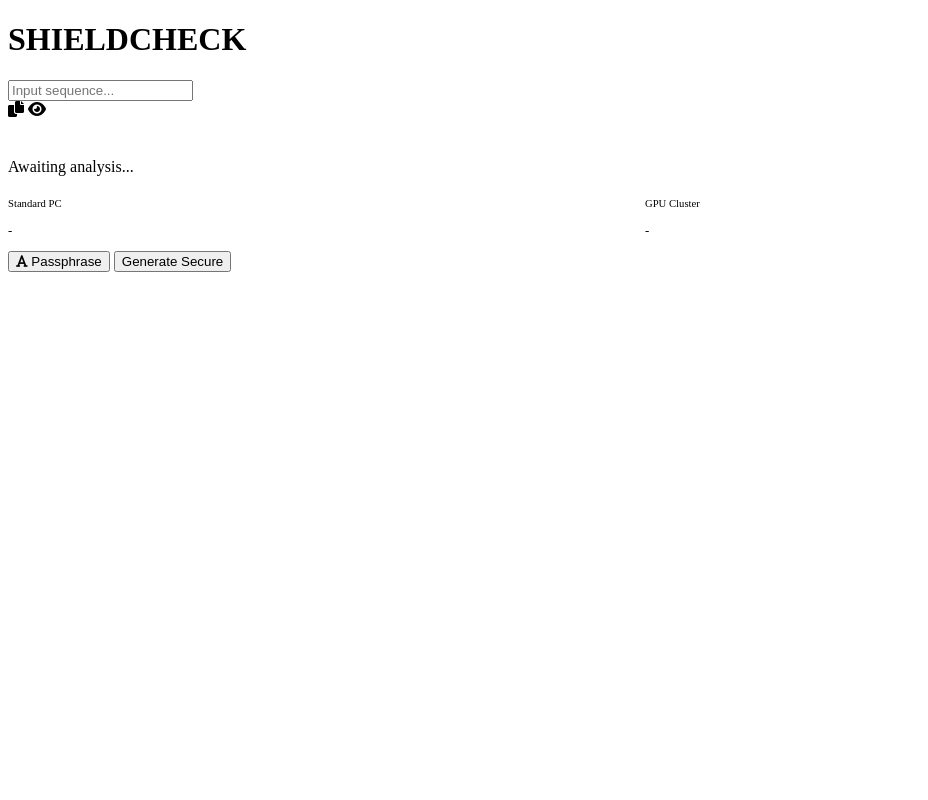
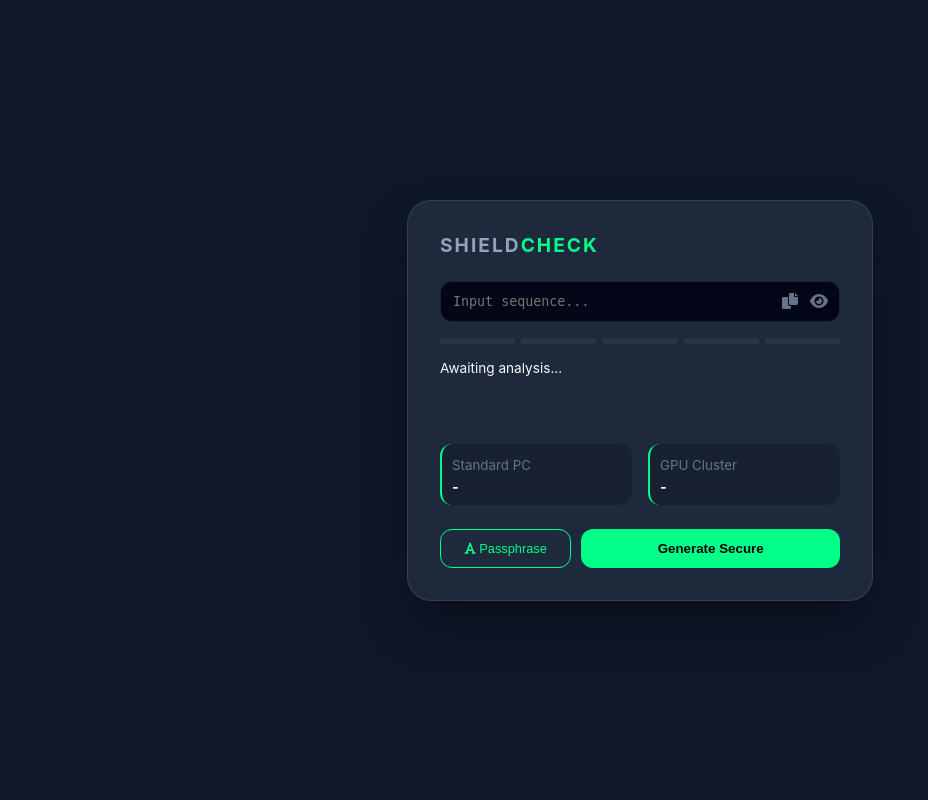
Before and after one commit to karthiksaianala07/Password-Strength-Analyser, a Flask app: page / in a window 1280 px wide. Shown: the whole page, without its empty margins (0-928 px from the left). Run offline with Flask 3, Linux system fonts and the light colour scheme.

Commit message:
Update style.css

```diff
--- a/static/style.css
+++ b/static/style.css
@@ -1,48 +1,32 @@
 :root {
-    --primary-green: #00ff88;
-    --warning-orange: #ffaa00;
-    --danger-red: #ff4d4d;
-    --bg-dark: #0f172a;
-    --card-bg: #1e293b;
+    --bg: #0f172a;
+    --card: #1e293b;
+    --accent: #00ff88;
+    --text: #f8fafc;
+    --border: rgba(255,255,255,0.1);
 }
 
-/* Segmented Meter */
-.meter-segments {
-    display: flex;
-    gap: 5px;
-    margin: 15px 0;
-}
-.segment {
-    height: 8px;
-    flex: 1;
-    background: rgba(255,255,255,0.1);
-    border-radius: 2px;
-    transition: 0.3s ease;
-}
+body { background: var(--bg); color: var(--text); font-family: 'Inter', sans-serif; display: flex; justify-content: center; align-items: center; min-height: 100vh; margin: 0; }
+.glass-card { background: var(--card); padding: 2rem; border-radius: 24px; width: 400px; border: 1px solid var(--border); box-shadow: 0 25px 50px -12px rgba(0,0,0,0.5); }
+h1 { font-size: 1.2rem; letter-spacing: 2px; color: #94a3b8; margin: 0; }
+h1 span { color: var(--accent); }
 
-/* Comparison Table */
-.comparison-grid {
-    display: grid;
-    grid-template-columns: 1fr 1fr;
-    gap: 10px;
-    margin-top: 20px;
-    font-size: 0.8rem;
-    text-align: left;
-}
-.comparison-item {
-    padding: 10px;
-    background: rgba(0,0,0,0.2);
-    border-radius: 8px;
-    border-left: 3px solid var(--primary-green);
-}
+.input-wrapper { position: relative; margin: 1.5rem 0 1rem; }
+input { width: 100%; background: #020617; border: 1px solid var(--border); padding: 12px; border-radius: 12px; color: white; box-sizing: border-box; font-family: monospace; }
+.input-actions { position: absolute; right: 12px; top: 50%; transform: translateY(-50%); display: flex; gap: 12px; color: #64748b; cursor: pointer; }
 
-.entropy-badge {
-    display: inline-block;
-    padding: 4px 12px;
-    border-radius: 20px;
-    background: var(--primary-green);
-    color: var(--bg-dark);
-    font-weight: bold;
-    font-size: 0.75rem;
-    margin-bottom: 10px;
-}
+.meter-segments { display: flex; gap: 6px; margin: 1rem 0; }
+.segment { height: 6px; flex: 1; background: rgba(255,255,255,0.05); border-radius: 10px; transition: 0.4s; }
+
+.badge { background: var(--accent); color: var(--bg); padding: 4px 10px; border-radius: 6px; font-size: 0.7rem; font-weight: 900; }
+.feedback-box { text-align: left; font-size: 0.85rem; min-height: 60px; }
+#suggestions-list { padding-left: 20px; color: #94a3b8; }
+
+.comparison-grid { display: grid; grid-template-columns: 1fr 1fr; gap: 1rem; margin: 1.5rem 0; }
+.comp-card { background: rgba(0,0,0,0.2); padding: 10px; border-radius: 12px; text-align: left; border-left: 2px solid var(--accent); }
+.comp-card small { color: #64748b; }
+.comp-card p { margin: 4px 0 0; font-weight: bold; font-size: 0.9rem; }
+
+.btn-group { display: flex; gap: 10px; }
+.main-btn { flex: 2; background: var(--accent); border: none; padding: 12px; border-radius: 12px; font-weight: bold; cursor: pointer; }
+.sub-btn { flex: 1; background: transparent; border: 1px solid var(--accent); color: var(--accent); border-radius: 12px; cursor: pointer; font-size: 0.8rem; }
```
